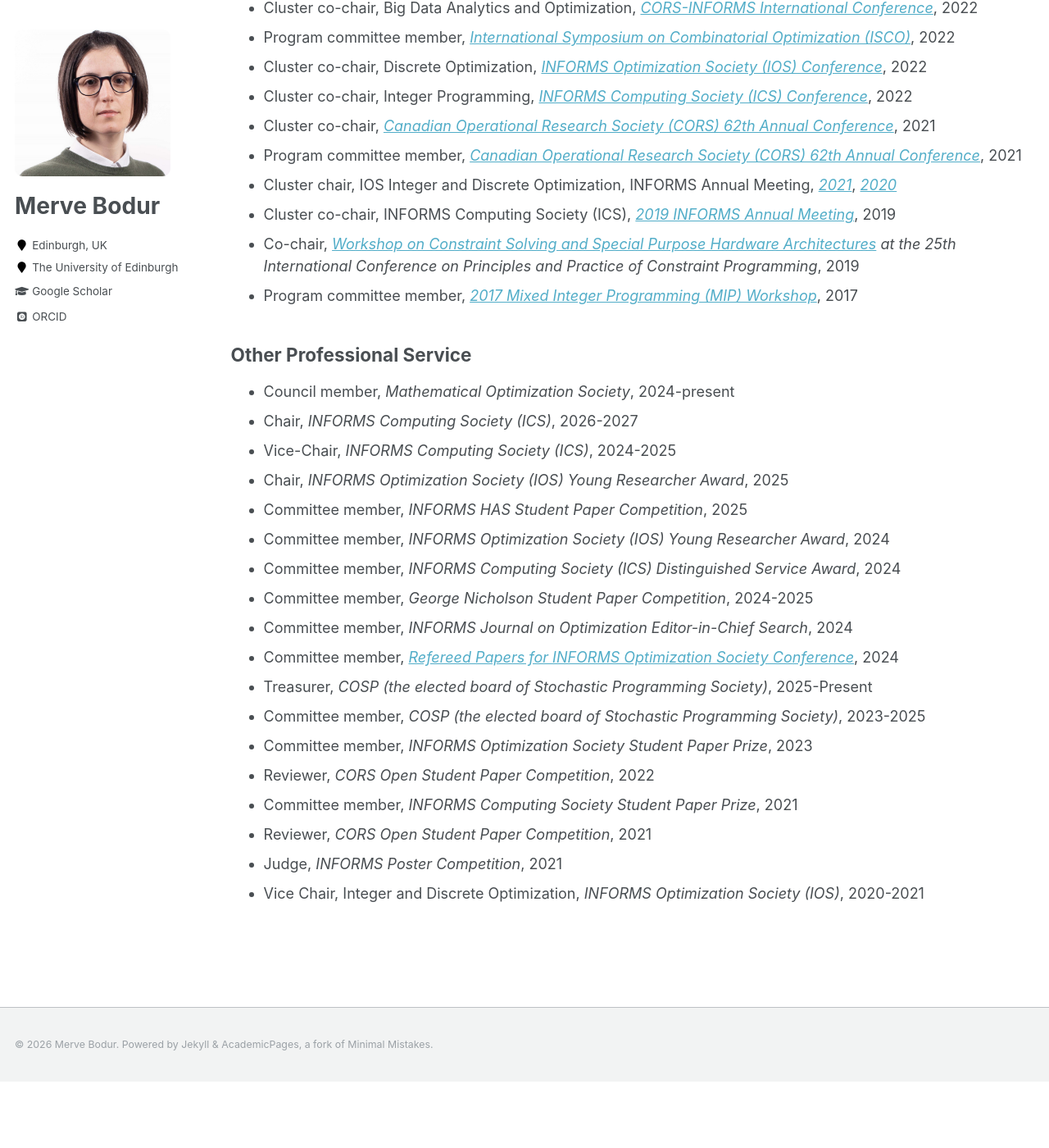
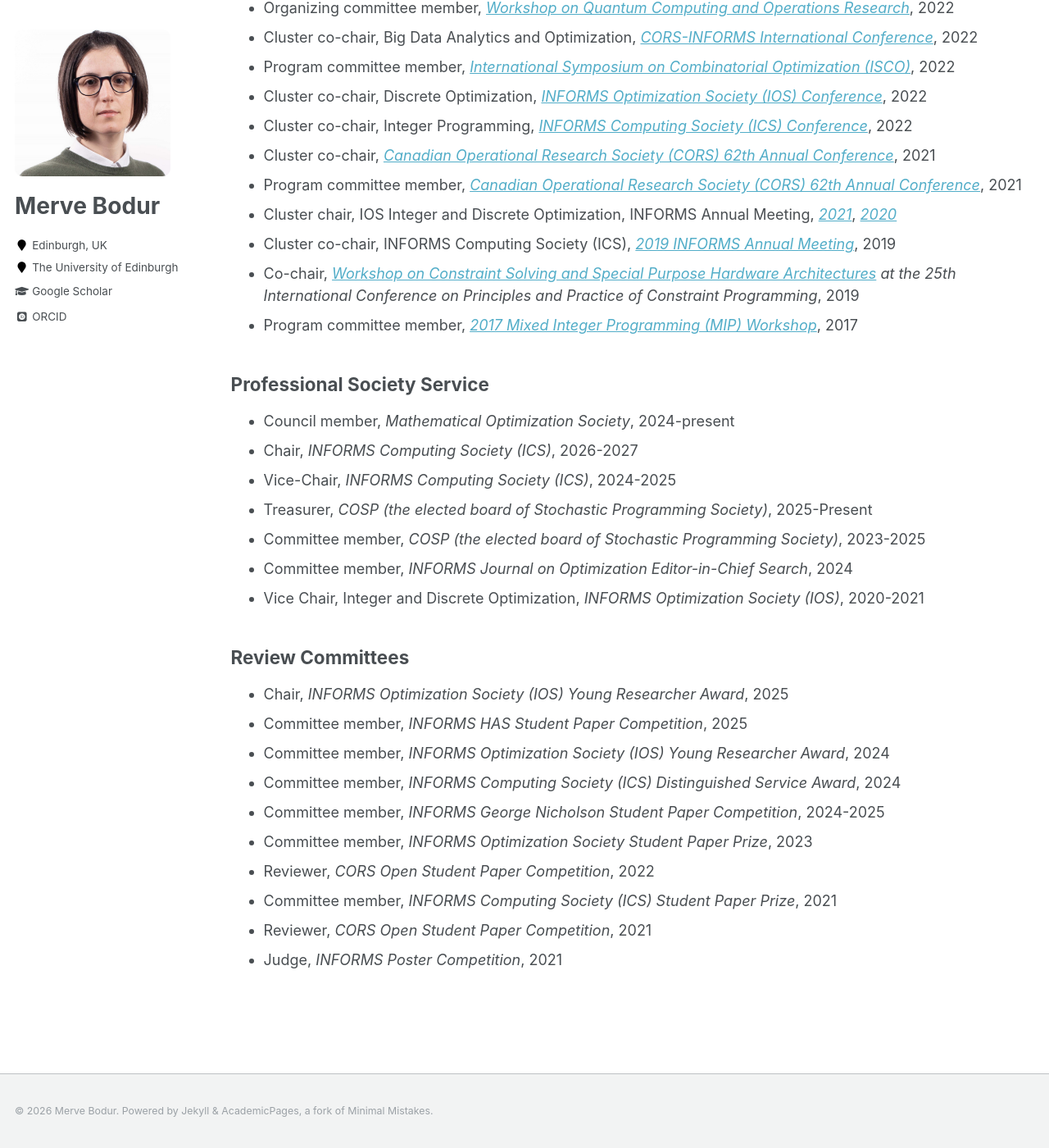
Before and after one commit to mervebodur/mervebodur.github.io, a Jekyll site: the page built from _pages/service.md, in a window 1280 px wide and 1400 px high, scrolled down 1221 px. Shown: the whole window at 82% size. Built offline with Jekyll 4.4.1, drawn with Linux system fonts in a browser that asks for light colours; some web fonts are replaced; before the commit the page ends 2540 px from its top, so only the background shows below that; some of the changed text lies outside the part shown.

Commit message:
Update service.md

```diff
--- a/_pages/service.md
+++ b/_pages/service.md
@@ -38,23 +39,23 @@ author_profile: true
 - Co-chair, *[Workshop on Constraint Solving and Special Purpose Hardware Architectures](https://sites.google.com/view/cphardware2019/) at the 25th International Conference on Principles and Practice of Constraint Programming*, 2019
 - Program committee member, *[2017 Mixed Integer Programming (MIP) Workshop](https://web.archive.org/web/20220709054916/https://sites.google.com/site/mipworkshop2017/home)*, 2017
 
-
-## Other Professional Service
+## Professional Society Service
 - Council member, *Mathematical Optimization Society*, 2024-present
 - Chair, *INFORMS Computing Society (ICS)*, 2026-2027
 - Vice-Chair, *INFORMS Computing Society (ICS)*, 2024-2025
+- Treasurer, *COSP (the elected board of Stochastic Programming Society)*, 2025-Present
+- Committee member, *COSP (the elected board of Stochastic Programming Society)*, 2023-2025
+- Committee member, *INFORMS Journal on Optimization Editor-in-Chief Search*, 2024
+- Vice Chair, Integer and Discrete Optimization, *INFORMS Optimization Society (IOS)*, 2020-2021
+
+## Review Committees
 - Chair, *INFORMS Optimization Society (IOS) Young Researcher Award*, 2025
 - Committee member, *INFORMS HAS Student Paper Competition*, 2025
 - Committee member, *INFORMS Optimization Society (IOS) Young Researcher Award*, 2024
 - Committee member, *INFORMS Computing Society (ICS) Distinguished Service Award*, 2024
-- Committee member, *George Nicholson Student Paper Competition*, 2024-2025
-- Committee member, *INFORMS Journal on Optimization Editor-in-Chief Search*, 2024
-- Committee member, *[Refereed Papers for INFORMS Optimization Society Conference](https://ios2024.rice.edu/refereed-papers/)*, 2024
-- Treasurer, *COSP (the elected board of Stochastic Programming Society)*, 2025-Present
-- Committee member, *COSP (the elected board of Stochastic Programming Society)*, 2023-2025
+- Committee member, *INFORMS George Nicholson Student Paper Competition*, 2024-2025
 - Committee member, *INFORMS Optimization Society Student Paper Prize*, 2023
 - Reviewer, *CORS Open Student Paper Competition*, 2022
-- Committee member, *INFORMS Computing Society Student Paper Prize*, 2021
+- Committee member, *INFORMS Computing Society (ICS) Student Paper Prize*, 2021
 - Reviewer, *CORS Open Student Paper Competition*, 2021
 - Judge, *INFORMS Poster Competition*, 2021
-- Vice Chair, Integer and Discrete Optimization, *INFORMS Optimization Society (IOS)*, 2020-2021
```
Also changed, not shown: other parts of _pages/service.md (+1 -0 lines).
